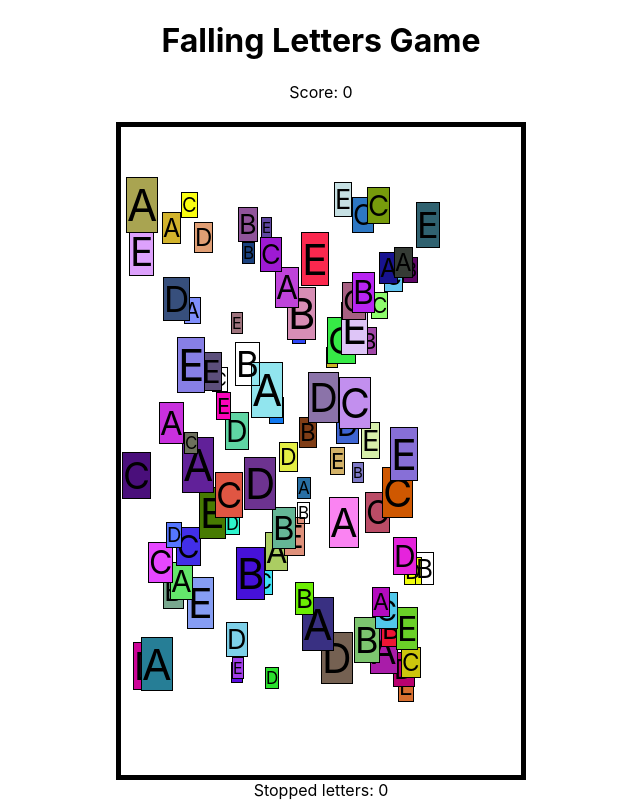
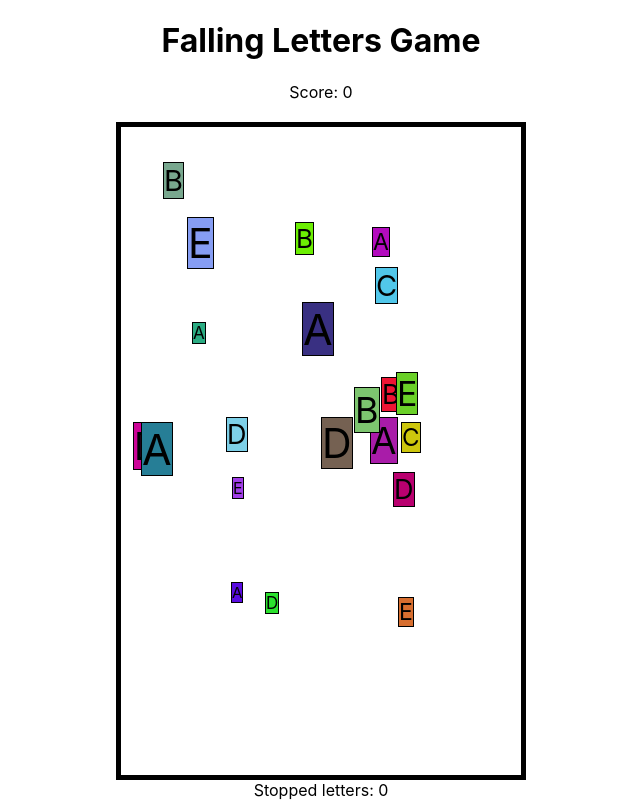
Before and after one commit to JesperKD/falling-boxes, a React (Create React App) app: page / in a window 1280 px wide. Shown: the whole page, without its empty margins (319-959 px from the left). Built offline with nearby package versions, Linux system fonts and the light colour scheme.

Commit message:
Randomized letter spawn time

```diff
--- a/src/App.js
+++ b/src/App.js
@@ -55,7 +55,8 @@ const App = () => {
     };
 
     //interval frequency of letters spawning
-    const intervalId = setInterval(spawnLetter, 50);
+    const intervalId = setInterval(spawnLetter, Math.floor(Math.random() * 250) + 0);
+
     return () => {
       clearInterval(intervalId);
     };
```
